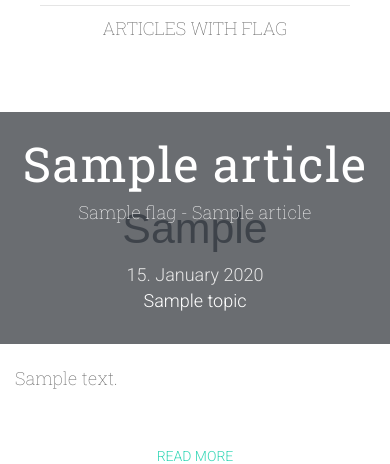
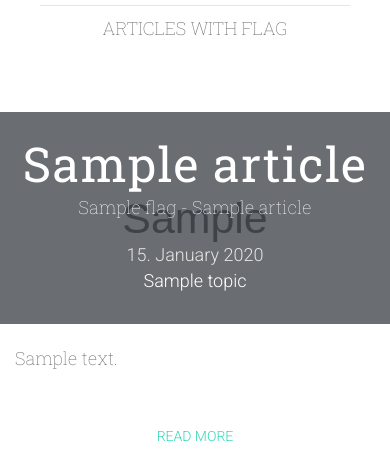
Before and after one commit to mikulatomas/Semantic-CMS, a Django app: template semantic_cms/templates/blog/flag.html in a window 390 px wide. Shown: the part 174-638 px from the top of the page. Run offline with Django 3.2, Linux system fonts and the light colour scheme; tables that the repository leaves empty hold one stand-in row (values such as "Sample post"); the template is opened without the code that fills it: values that come from a table or form of the project are taken from there, most other values are stand-ins (such as "Sample title", 1, 10 or a date in 2020); grey boxes marked "Sample" are stand-in pictures; parts of the project's set-up code (start-up, migrations or seed data) failed here and were passed over; some libraries are stand-ins or nearby versions.

Commit message:
FIX: Responsive fix blog

```diff
--- a/semantic_cms/static/blog/sass/partials/_responsive.scss
+++ b/semantic_cms/static/blog/sass/partials/_responsive.scss
@@ -27,7 +27,9 @@
         }
 
         .article-sub-title {
-          line-height: 3em;
+          display: block;
+          margin-top: 10px;
+          // line-height: 3em;
         }
       }
       .info {
--- a/semantic_cms/static/blog/sass/style.css
+++ b/semantic_cms/static/blog/sass/style.css
@@ -747,7 +747,8 @@ main header {
         .article-cover .container .title h1, .article-cover .container .title #article_title {
           line-height: .9em; }
         .article-cover .container .title .article-sub-title {
-          line-height: 3em; }
+          display: block;
+          margin-top: 10px; }
       .article-cover .container .info {
         display: block;
         float: none;
```
Also changed, not shown: 1 other file.
